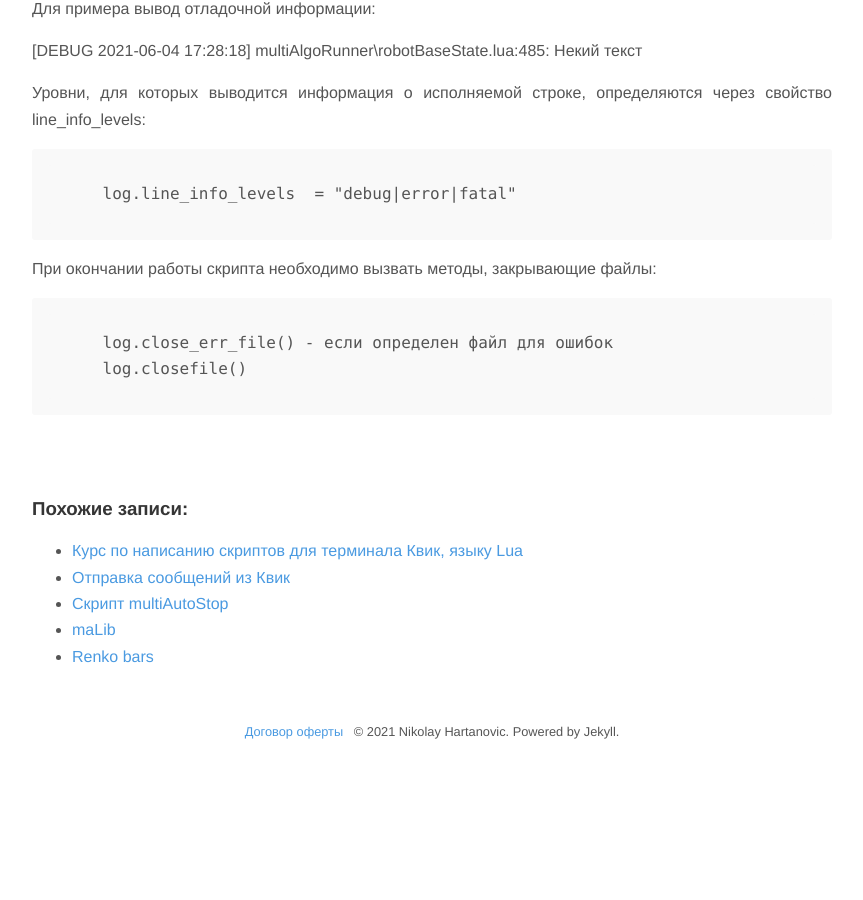
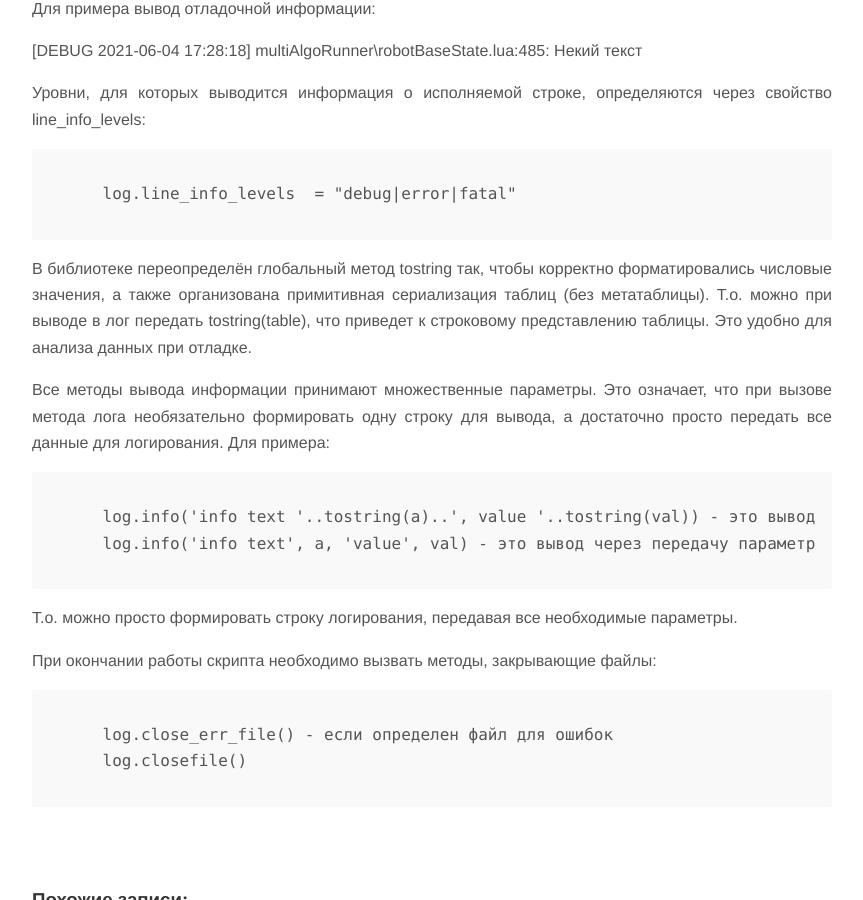
Before and after one commit to nick-nh/nick-nh.github.io, a Jekyll site: the page built from _posts/2021-06-07-logLib.md, in a window 1280 px wide and 900 px high, scrolled down 2509 px. Shown: the whole window, without its empty margins (208-1071 px from the left). Built offline with Jekyll 4.4.1, drawn with Linux system fonts in a browser that asks for light colours; nearby versions of some CDN libraries; before the commit the page ends 3286 px from its top, so only the background shows below that.

Commit message:
tostring descr

```diff
--- a/_posts/2021-06-07-logLib.md
+++ b/_posts/2021-06-07-logLib.md
@@ -78,6 +78,15 @@ tags: [lua,qlua,квик,quik]
 
         log.line_info_levels  = "debug|error|fatal"
 
+В библиотеке переопределён глобальный метод tostring так, чтобы корректно форматировались числовые значения, а также организована примитивная сериализация таблиц (без метатаблицы). Т.о. можно при выводе в лог передать tostring(table), что приведет к строковому представлению таблицы. Это удобно для анализа данных при отладке.
+
+Все методы вывода информации принимают множественные параметры. Это означает, что при вызове метода лога необязательно формировать одну строку для вывода, а достаточно просто передать все данные для логирования. Для примера:
+
+        log.info('info text '..tostring(a)..', value '..tostring(val)) - это вывод информации с созданием строки
+        log.info('info text', a, 'value', val) - это вывод через передачу параметров.
+
+Т.о. можно просто формировать строку логирования, передавая все необходимые параметры.
+
 При окончании работы скрипта необходимо вызвать методы, закрывающие файлы:
 
         log.close_err_file() - если определен файл для ошибок
```
